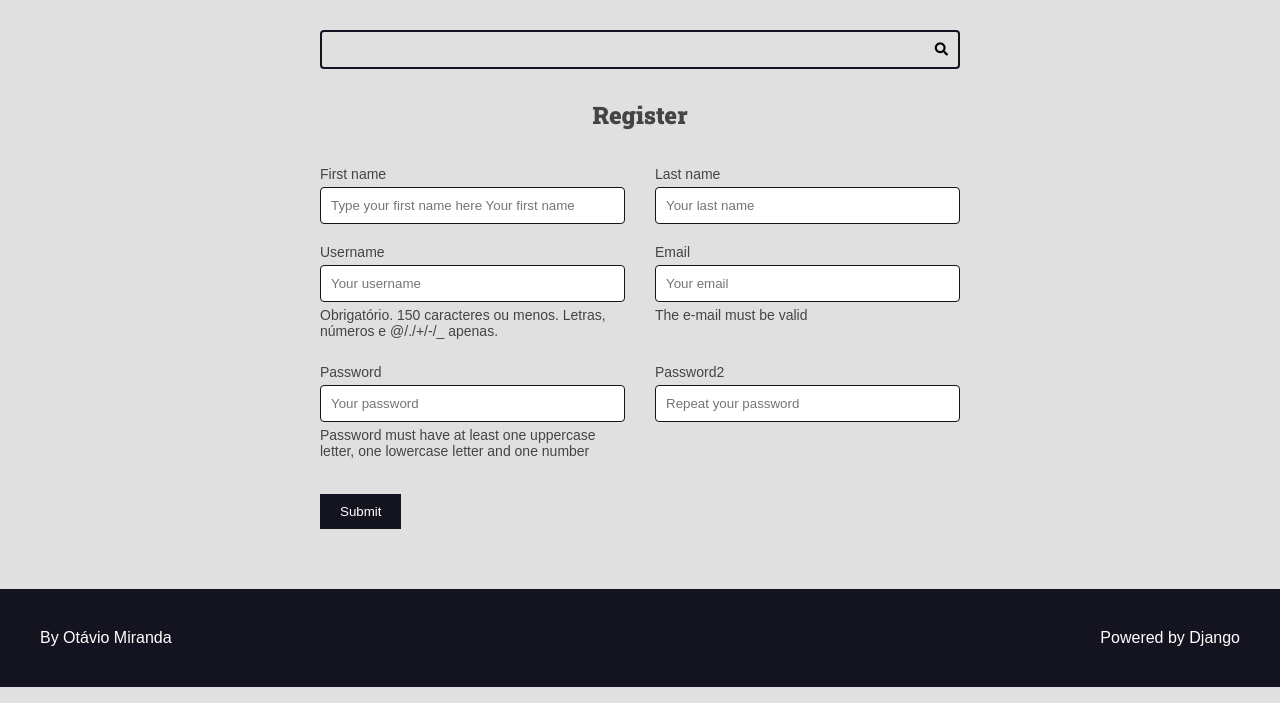
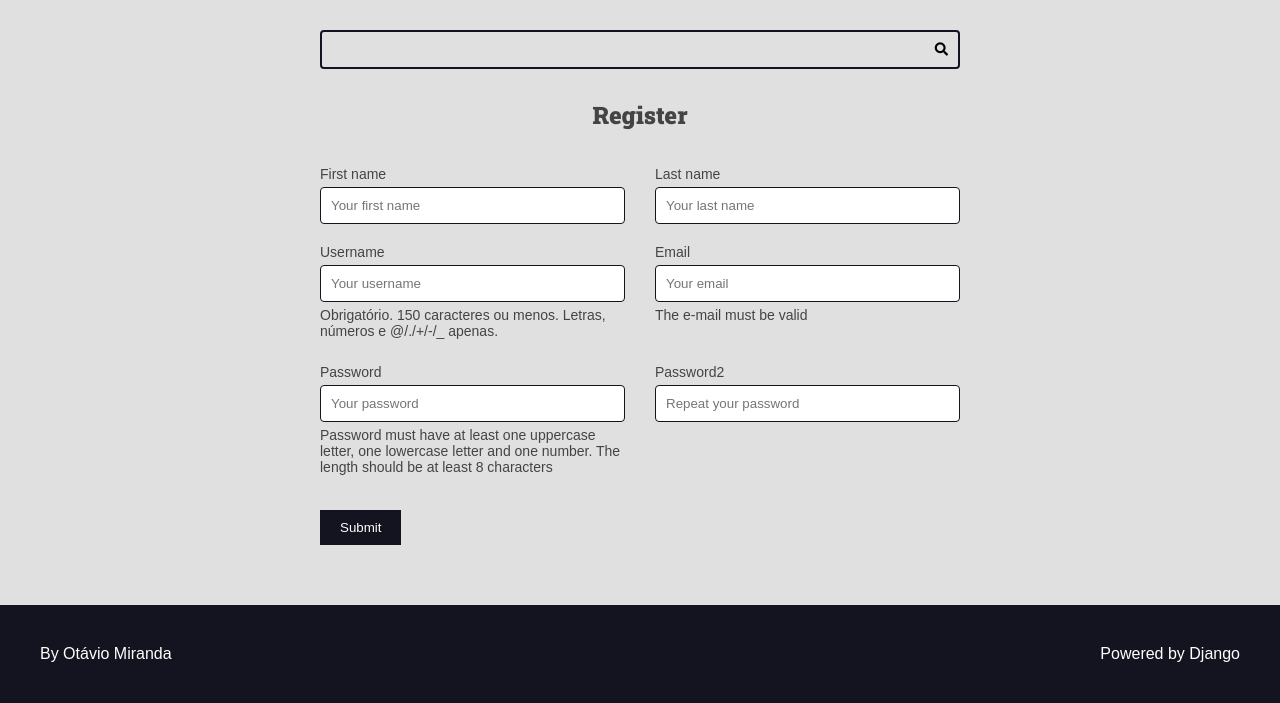
Before and after one commit to IcaroBrauns/curso-django-projeto1, a Django app: page /authors/register/ in a window 1280 px wide. Shown: the part 99-802 px from the top of the page. Run offline with Django 4.2, Linux system fonts and the light colour scheme.

Commit message:
testando placeholders

```diff
--- a/authors/forms.py
+++ b/authors/forms.py
@@ -1,3 +1,5 @@
+import re
+
 from django import forms
 from django.contrib.auth.models import User
 from django.core.exceptions import ValidationError
@@ -12,6 +14,19 @@ def add_placeholder(field, placeholder_val):
     add_attr(field, 'placeholder', placeholder_val)
 
 
+def strong_password(password):
+    regex = re.compile(r'^(?=.*[a-z])(?=.*[A-Z])(?=.*[0-9]).{8,}$')
+
+    if not regex.match(password):
+        raise ValidationError((
+            'Password must have at least one uppercase letter, one '
+            'lowercase letter and one number. The length should be '
+            'at least 8 characters'
+        ),
+            code='Invalid'
+        )
+
+
 class RegisterForm(forms.ModelForm):
     def __init__(self, *args, **kwargs):
         super().__init__(*args, **kwargs)
@@ -19,30 +34,26 @@ class RegisterForm(forms.ModelForm):
         add_placeholder(self.fields['email'], 'Your email')
         add_placeholder(self.fields['first_name'], 'Your first name')
         add_placeholder(self.fields['last_name'], 'Your last name')
-        add_attr(self.fields['username'], 'css', 'a-css-class')
-
-    password2 = forms.CharField(
-        required=True,
-        widget=forms.PasswordInput(
-            attrs={
-                'placeholder': 'Repeat your password'
-            }
-        )
-    )
+        add_placeholder(self.fields['password'], 'Your password')
+        add_placeholder(self.fields['password2'], 'Repeat your password')
 
     password = forms.CharField(
         required=True,
-        widget=forms.PasswordInput(
-            attrs={
-                'placeholder': 'Your password'
-            }),
+        widget=forms.PasswordInput(),
         error_messages={
             'required': 'Password must not be empty'
         },
         help_text=(
             'Password must have at least one uppercase letter, one '
-            'lowercase letter and one number'
-        )
+            'lowercase letter and one number. The length should be '
+            'at least 8 characters'
+        ),
+        validators=[strong_password]
+    )
+
+    password2 = forms.CharField(
+        required=True,
+        widget=forms.PasswordInput()
     )
 
     class Meta:
@@ -61,15 +72,6 @@ class RegisterForm(forms.ModelForm):
             'username': {
                 'required': 'This field must not be empty',
             }
-        }
-        widgets = {
-            'first_name': forms.TextInput(attrs={
-                'placeholder': 'Type your first name here',
-                'class': 'input text-input'
-            }),
-            'password': forms.PasswordInput(attrs={
-                'placeholder': 'Type your password here'
-            })
         }
 
     def clean_password(self):
--- a/authors/templates/authors/pages/register_view.html
+++ b/authors/templates/authors/pages/register_view.html
@@ -4,10 +4,11 @@
 
 {% block content %}
     <div class="main-content center container">
-        <h2>
-            Register {{ request.session.number }}
-        </h2>
+        <h2>Register</h2>
     </div>
+
+    {% include 'recipes/partials/messages.html' %}
+
     <div class="main-content container">
         <form action="{% url 'authors:create' %}" method="POST">
             {% csrf_token %}
--- a/authors/tests.py
+++ /dev/null
@@ -1,3 +0,0 @@
-from django.test import TestCase
-
-# Create your tests here.
--- a/authors/views.py
+++ b/authors/views.py
@@ -1,3 +1,4 @@
+from django.contrib import messages
 from django.http import Http404
 from django.shortcuts import redirect, render
 
@@ -20,4 +21,10 @@ def register_create(request):
     request.session['register_form_data'] = POST
     form = RegisterForm(POST)
 
+    if form.is_valid():
+        form.save()
+        messages.success(request, 'Your user has been created, please log in.')
+
+        del (request.session['register_form_data'])
+
     return redirect('authors:register')
```
Also changed, not shown: authors/tests/test_author_register_form.py (added, +18 -0 lines), authors/tests/__init__.py (added).
